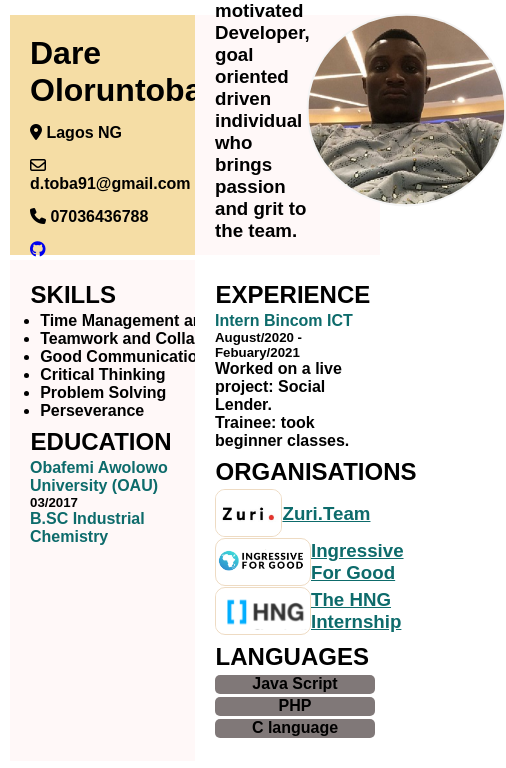
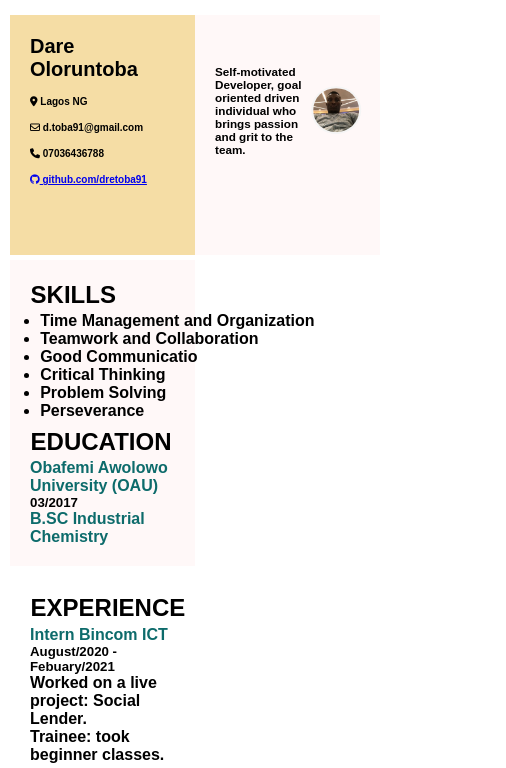
Before and after one commit to dretoba91/HNGi-Task2, a plain HTML site: page index.html in a window 390 px wide. Shown: the top 768 px of the page, 506 px wide, since content can reach past the window. Drawn offline with Linux system fonts and the light colour scheme; a web font is replaced by a local one.

Commit message:
Update style.css
media query

```diff
--- a/style.css
+++ b/style.css
@@ -9,7 +9,7 @@ body {
   font-family: 'Georama', sans-serif;
   font-weight: 600;
   padding: 10px;
-  /* overflow-x: hidden; */
+  overflow-x: hidden;
 }
 
 .head-wrap {
@@ -137,29 +137,34 @@ h2 {
   margin-bottom: 0.5%;
 }
 
-/* @media (max-width: 460px) {
-  .header-bottom-wrap {
-    flex-direction: column;
+@media screen and (max-width: 460px) {
+  .head-wrap {
+    font-size: 10px;
   }
-  .header-bottom p {
-    margin: 2% 0% 0% 0%;
+
+  .head-right > img {
+    width: 50px;
+    height: 50px;
   }
-  .header-wrap {
-    font-size: 0.77rem;
-  }
+
   .resume-body {
     flex-direction: column;
   }
   .skill {
     flex-direction: column;
   }
-  .right > h1 {
+
+  .experience {
+    flex-direction: column;
+  }
+
+  .resume-right > h2 {
     margin-top: 5%;
   }
-  .content-one-two > h1 {
+  .right-content-two > h2 {
     margin-top: 5%;
   }
-  .content-one-three > h1 {
+  .right-content-three > h2 {
     margin-top: 5%;
   }
-} */ ;
+}
```
